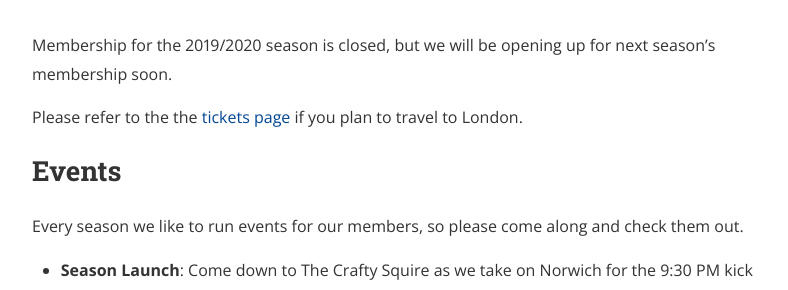
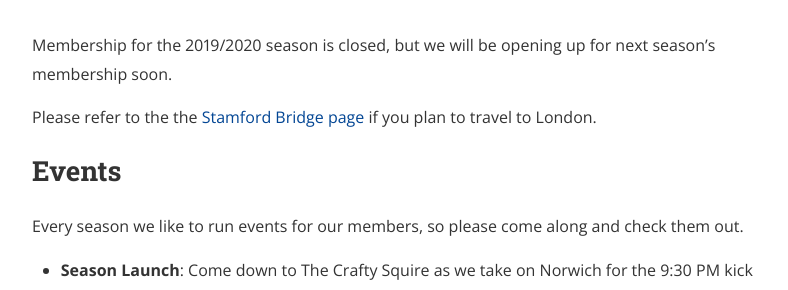
Before and after one commit to Foxh0und/MCSC, a Jekyll site: the page built from membership.md, in a window 1280 px wide and 900 px high, scrolled down 1260 px. Shown: the part 154-444 px from the top of the window, without its empty margins (240-1028 px from the left). Built offline with Jekyll 4.4.1, drawn with Linux system fonts in a browser that asks for light colours; nearby versions of some CDN libraries.

Commit message:
Fix: Stamford Bridge link

```diff
--- a/membership.md
+++ b/membership.md
@@ -23,7 +23,7 @@ We run a local membership that is available to all Chelsea Supporters in Melbour
 
 Membership for the 2019/2020 season is closed, but we will be opening up for next season's membership soon.
 
-Please refer to the the [tickets page](https://www.melbournechelsea.com.au/tickets/) if you plan to travel to London.
+Please refer to the the [Stamford Bridge page](https://www.melbournechelsea.com.au/stamfordbridge/) if you plan to travel to London.
 
 
 ## Events
```
